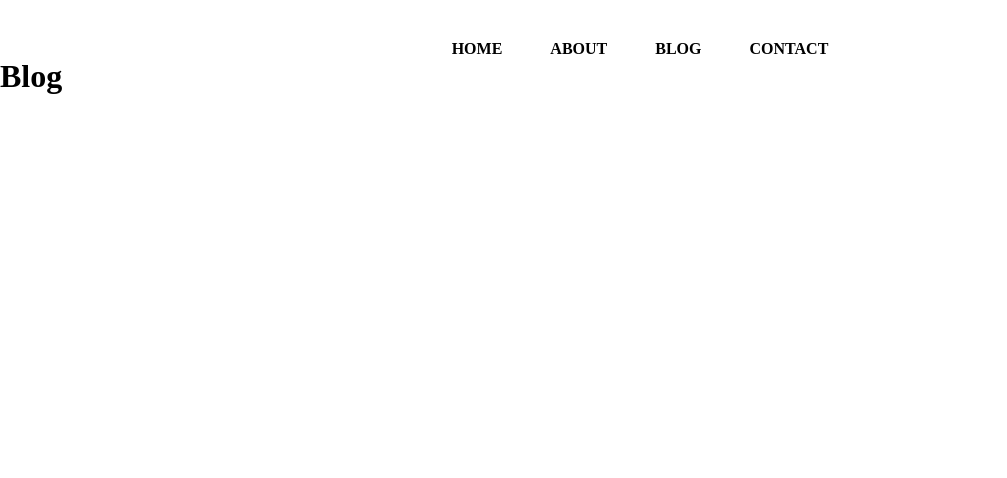
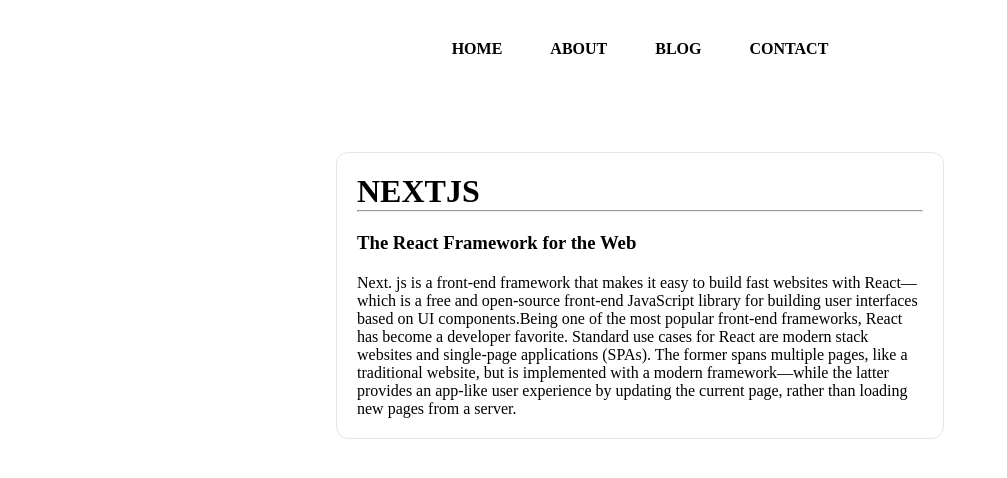
Before and after one commit to naveennizam/good, a Next.js app: page /blog in a window 1280 px wide. Shown: the top 478 px of the page, without its empty margins (0-1007 px from the left). Built offline with nearby package versions, Linux system fonts and the light colour scheme.

Commit message:
Update blog.js

```diff
--- a/pages/blog.js
+++ b/pages/blog.js
@@ -1,32 +1,63 @@
-// import Link from 'next/link';
+
 import React from 'react'
-// import { useState } from "react";
 import styles from '@/styles/Home.module.css'
-// import * as fs from "fs"
+import * as fs from "fs"
 
-const Blog = (props) => {
+
+
+const Blog = (myBLog) => {
 
 
   return (
-    <div >
-     <h1>Blog</h1>
-    </div>
-  )
+    <>
+      <div>
+        <div className={styles.main} >
+          <div className={styles.blog}>
+            {myBLog.myBLog.map((item) => {
+              return (
+                <>
+                  <div key={item.slug} >
+
+                    <div style={{ width: "38rem" }} >
+                      <div >
+                        <div className={styles.blogItem}>
+                          <a href='#'><h1>{item.slug}</h1></a>
+                          <hr style={{ marginBottom: "20px" }} />
+                          <h3 style={{ marginBottom: "20px" }}>{item.url}</h3>
+
+                          <span >{item.description}</span>
+                        </div>
+
+                      </div>
+                    </div>
+                  </div>
+                </>
+              )
+            })}
+          </div>
+        </div>
+      </div>
+    </>
+  );
+}
+export const getServerSideProps = async (context) => {
+  let data = await fs.promises.readdir("blogdata")
+
+  let myFile;
+  let myBLog = [];
+
+  for (let x in data) {
+    let itemd = data[x]
+
+    myFile = await fs.promises.readFile((`blogdata/${encodeURIComponent(itemd)}`), ('utf-8'))
+
+    myBLog.push(JSON.parse(myFile))
+
+    return { props: { myBLog } }
+  }
+
 }
 
-// export async function getStaticProps(context) {
-//   let data = await fs.promises.readdir("blogdata")
-//   // data type OBJECT
-//    let myFile;
-//    let myBLog = [];
-//    for (var i = 0 ; i < data.length ; i++ ){
-//     const item = data[i]
-//     myFile = await fs.promises.readFile((`blogdata/${encodeURIComponent(item)}`), ('utf-8'))
-//     myBLog.push(JSON.parse(myFile))
-//   }
-//        return { props : { myBLog  } }
-
-// }
 
 
 
```
